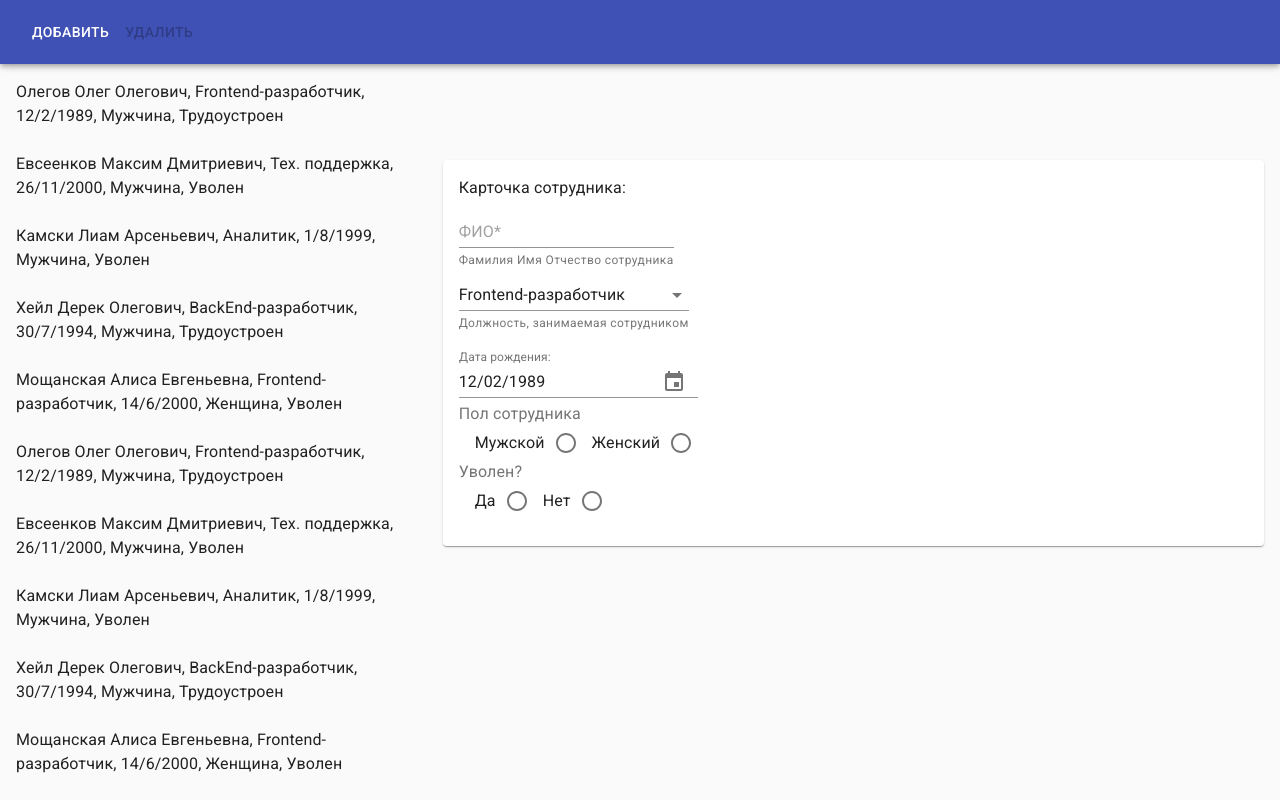
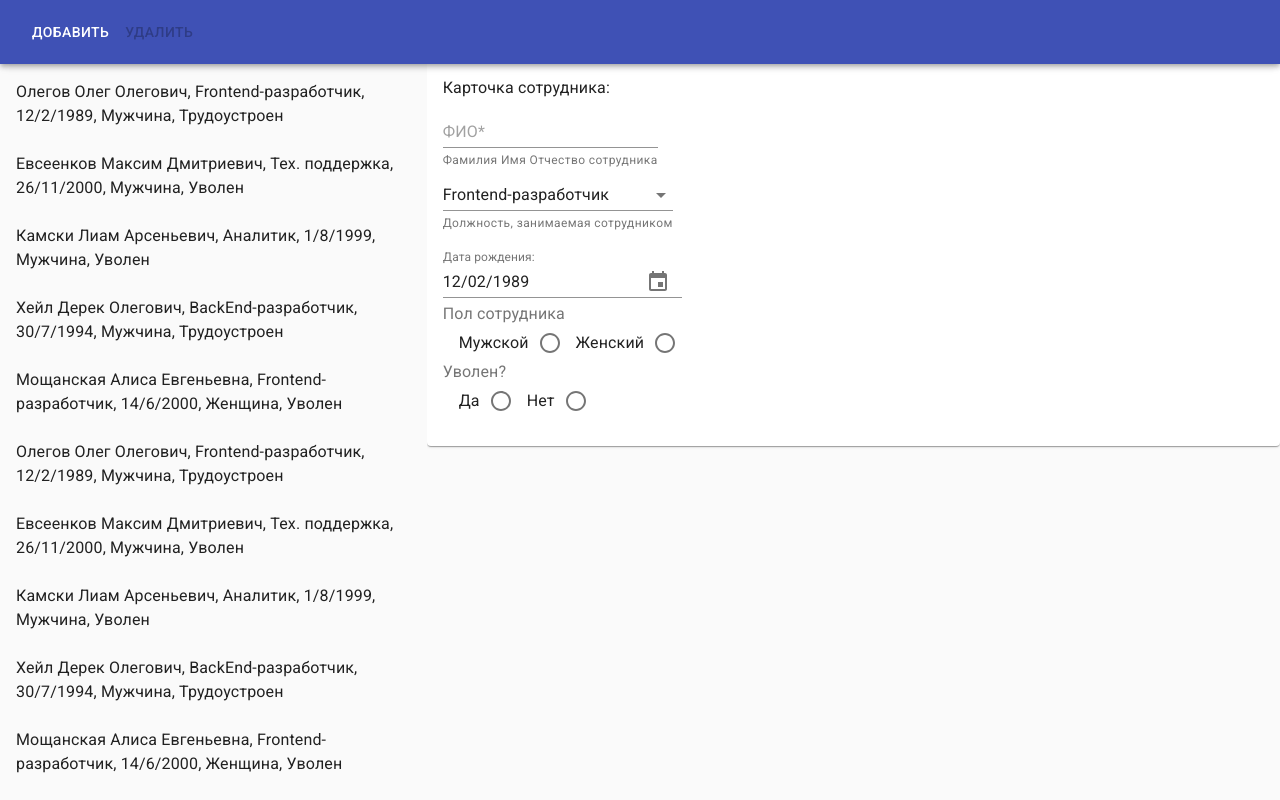
Before and after one commit to RaylissW/my-app, a React (Create React App) app: page / in a window 1280 px wide. Built offline with nearby package versions, Linux system fonts and the light colour scheme.

Commit message:
удаляю лишний код

```diff
--- a/src/Components/MainBody.js
+++ b/src/Components/MainBody.js
@@ -25,9 +25,7 @@ export default function MainBody(props) {
                     container
                     className="grid-list"
                 >
-                    <br/>
-                    <br/>
-                    <br/>
+                    <br/><br/><br/>
              <MakeList persons={props.persons} selectedIndex={props.selectedIndex} changeSelectedIndex={props.changeSelectedIndex}/>
                 </div>
 
@@ -36,11 +34,7 @@ export default function MainBody(props) {
                     className="grid-form"
                 >
             <main className={classes.content}>
-                <div className={classes.toolbar} />
-                <br/>
-                <br/>
-                <br/>
-                <br/>
+                <br/><br/><br/>
                  <MakeForm persons={props.persons} selectedIndex={props.selectedIndex} newPerson={props.newPerson} handleInputChange={props.handleInputChange} error={props.error}/>
             </main>
                 </div>
--- a/src/Components/MakeList.js
+++ b/src/Components/MakeList.js
@@ -26,7 +26,7 @@ export default function MakeList(props) {
             </ListItem>
     );
     return (
-            <List >
+            <List className={classes.root}>
                 {listItems}
             </List>
     );
--- a/src/Components/styles.css
+++ b/src/Components/styles.css
@@ -22,4 +22,5 @@ body {
 
 .grid-form{
     flex:2;
+    overflow: auto;
 }
--- a/src/Components/useStyles.js
+++ b/src/Components/useStyles.js
@@ -6,10 +6,9 @@ import { makeStyles } from "@material-ui/core/styles";
 
 const drawerWidth = 400;
 export const useStyles = makeStyles(theme => ({
-
+/*
         root: {
-            display: "flex",
-            flexWrap: "wrap"
+            backgroundColor: theme.palette.background.paper,
       },
         appBar: {
             zIndex: theme.zIndex.drawer + 1
@@ -34,9 +33,10 @@ export const useStyles = makeStyles(theme => ({
             marginTop: theme.spacing(3)
         },
         toolbar: theme.mixins.toolbar,
+
         card: {
             minWidth:275,
         },
-
+*/
 
     }));
```
Also changed, not shown: 1 other file (tests, documents, lock files or other folders).
